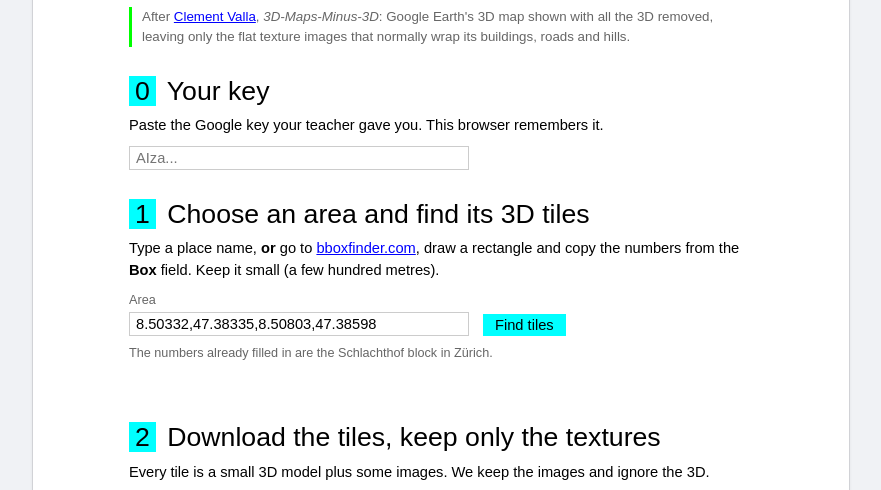
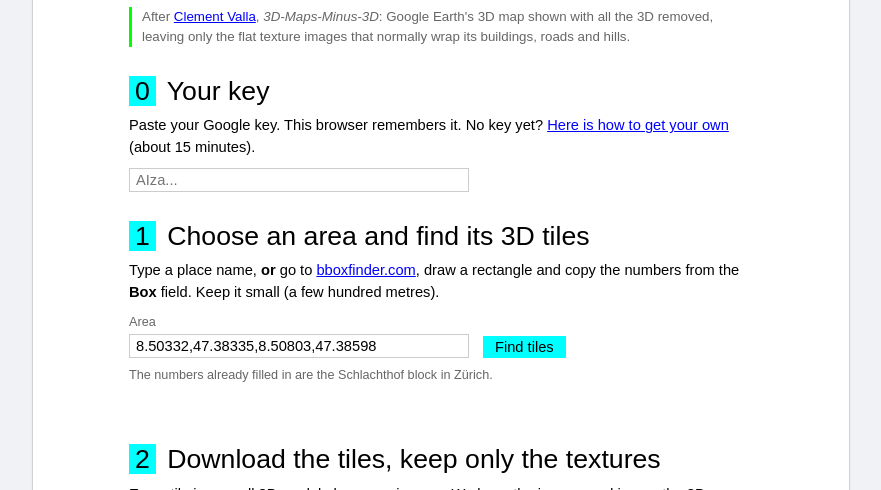
Before and after one commit to luciarebolino/HS26_Internet-Architecture, a website: page web/1-3Dminus1/index.html in a window 1280 px wide. Shown: the part 289-779 px from the top of the page, without its empty margins (199-1080 px from the left). Drawn offline with nearby package versions, Linux system fonts and the light colour scheme.

Commit message:
README: how to get your own Google key, with links and costs
Step-by-step Google Cloud setup (project, billing, the two APIs, the key,
restricting it, a budget alert), the free monthly allowances, and links
to it from the exercise READMEs and the web pages.

```diff
--- a/web/1-3Dminus1/index.html
+++ b/web/1-3Dminus1/index.html
@@ -21,7 +21,7 @@
 
   <section class="step" id="s0">
     <h2><span class="n">0</span> Your key</h2>
-    <p>Paste the Google key your teacher gave you. This browser remembers it.</p>
+    <p>Paste your Google key. This browser remembers it. No key yet? <a href="https://github.com/luciarebolino/internet-architecture#get-your-own-google-key" target="_blank">Here is how to get your own</a> (about 15 minutes).</p>
     <div class="row"><input id="key" type="password" placeholder="AIza..." autocomplete="off"></div>
   </section>
 
```
Also changed, not shown: web/2-StreetTrack/index.html (+1 -1 lines), web/index.html (+1 -1 lines), 1-3Dminus1/README.md, 2-StreetTrack/README.md, README.md, 4 other files.
